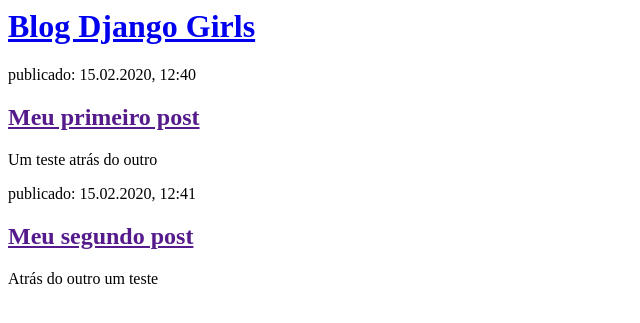
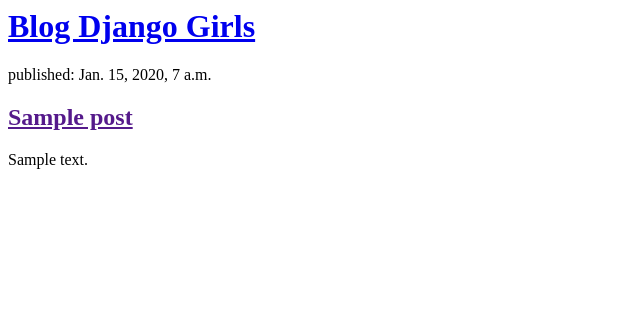
Before and after one commit to emmenezes/my-first-blog, a Django app: page / in a window 1280 px wide. Shown: the top 323 px of the page, without its empty margins (0-640 px from the left). Run offline with Django 3.2, Linux system fonts and the light colour scheme; tables that the repository leaves empty hold one stand-in row (values such as "Sample post").

Commit message:
Modifica o template para mostrar os posts a partir do banco de dados

```diff
--- a/blog/templates/blog/post_list.html
+++ b/blog/templates/blog/post_list.html
@@ -7,16 +7,12 @@
             <h1><a href="/">Blog Django Girls</a></h1>
         </div>
 
+        {% for post in posts %}
         <div>
-            <p>publicado: 15.02.2020, 12:40</p>
-            <h2><a href="">Meu primeiro post</a></h2>
-            <p>Um teste atrás do outro</p>
+                <p>published: {{ post.published_date}}</p>
+                <h2><a href="">{{ post.title }}</a></h2>
+                <p>{{ post.text|linebreaksbr}}</p>
         </div>
-
-        <div>
-            <p>publicado: 15.02.2020, 12:41</p>
-            <h2><a href="">Meu segundo post</a></h2>
-            <p>Atrás do outro um teste</p>
-        </div>
+        {% endfor %}
     </body>
 </html>
--- a/blog/views.py
+++ b/blog/views.py
@@ -1,4 +1,7 @@
 from django.shortcuts import render
+from django.utils import timezone
+from .models import Post
 
 def post_list(request):
-    return render(request, 'blog/post_list.html', {})
+    posts = Post.objects.filter(published_date__lte=timezone.now()).order_by('published_date')
+    return render(request, 'blog/post_list.html', {'posts': posts})
```
